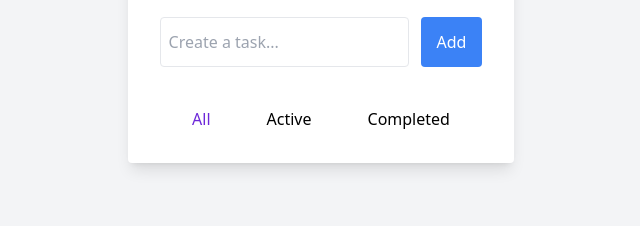
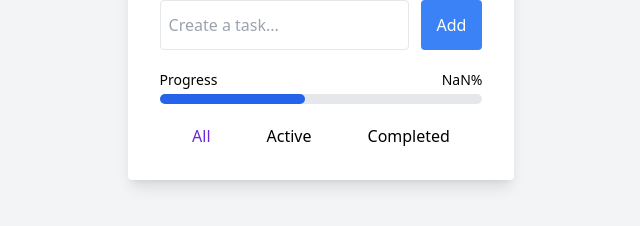
Before and after one commit to Christellaa/todo_js, a plain HTML site: page index.html in a window 1280 px wide. Shown: the part 364-590 px from the top of the page, without its empty margins (319-959 px from the left). Drawn offline with nearby package versions, Linux system fonts and the light colour scheme.

Commit message:
add progress bar

```diff
--- a/index.html
+++ b/index.html
@@ -14,9 +14,16 @@
 	<body class="bg-gray-100 flex items-center justify-center min-h-screen">
 		<div class="bg-white shadow-lg p-8 rounded max-w-md">
 			<h1 class="text-3xl font-bold mb-10 text-center cursor-pointer">To-Do List 📝</h1>
-			<div class="flex gap-3 mb-10">
+			<div class="flex gap-3 mb-5">
 				<input id="task-input" type="text" placeholder="Create a task..." class="border rounded px-2 py-3 focus:outline-none focus:ring-2 focus:ring-blue-300" />
 				<button id="add-task-btn" class="bg-blue-500 rounded text-white px-4 py-3 hover:bg-blue-600 transition">Add</button>
+			</div>
+			<div class="flex justify-between mb-1">
+				<span class="text-sm font-medium text-black-700">Progress</span>
+				<span class="progress-bar-text text-sm font-medium text-black-700">45%</span>
+			</div>
+			<div class="w-full bg-gray-200 rounded-full h-2.5 mb-5">
+				<div class="progress-bar-width bg-blue-600 h-2.5 rounded-full" style="width: 45%"></div>
 			</div>
 		 	<div class="flex justify-center gap-14">
 				<button data-filter="all" class="hover:text-blue-700">All</button>
--- a/js/logic.js
+++ b/js/logic.js
@@ -1,3 +1,9 @@
+function handleProgressBar(tasks) {
+	const completedTasks = tasks.filter(task => task.completed);
+	const percentage = Math.round((completedTasks.length / tasks.length) * 100);
+	updateProgressBar(percentage);
+}
+
 function taskHandlers(tasks) {
 	switchFilter(tasks);
 	const newTaskInput = document.getElementById('task-input');
@@ -51,9 +57,9 @@ function modifyTask(target, tasks) {
 }
 
 function removeCompletedTasks(tasks) {
-	const filteredList = tasks.filter(task => !task.completed);
+	const activeTasks = tasks.filter(task => !task.completed);
 	tasks.length = 0;
-	tasks.push(...filteredList);
+	tasks.push(...activeTasks);
 	update(tasks);
 }
 
--- a/js/ui.js
+++ b/js/ui.js
@@ -1,7 +1,15 @@
+function updateProgressBar(percentage)
+{
+	const text = document.querySelector('.progress-bar-text');
+	const width = document.querySelector('.progress-bar-width');
+	text.textContent = `${percentage}%`;
+	width.style.width = `${percentage}%`;
+}
+
 function renderTaskList(tasks)
 {
 	changeFilterColor();
-
+	handleProgressBar(tasks);
 	const taskList = document.getElementById('task-list');
 	taskList.innerHTML = '';
 	const filteredList = filterList(tasks);
```
